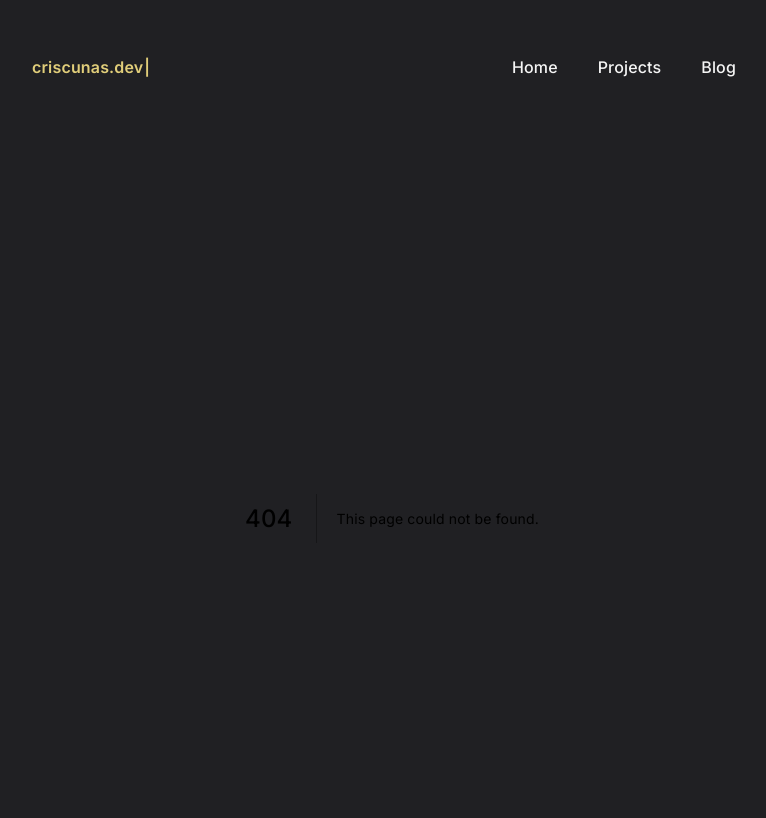
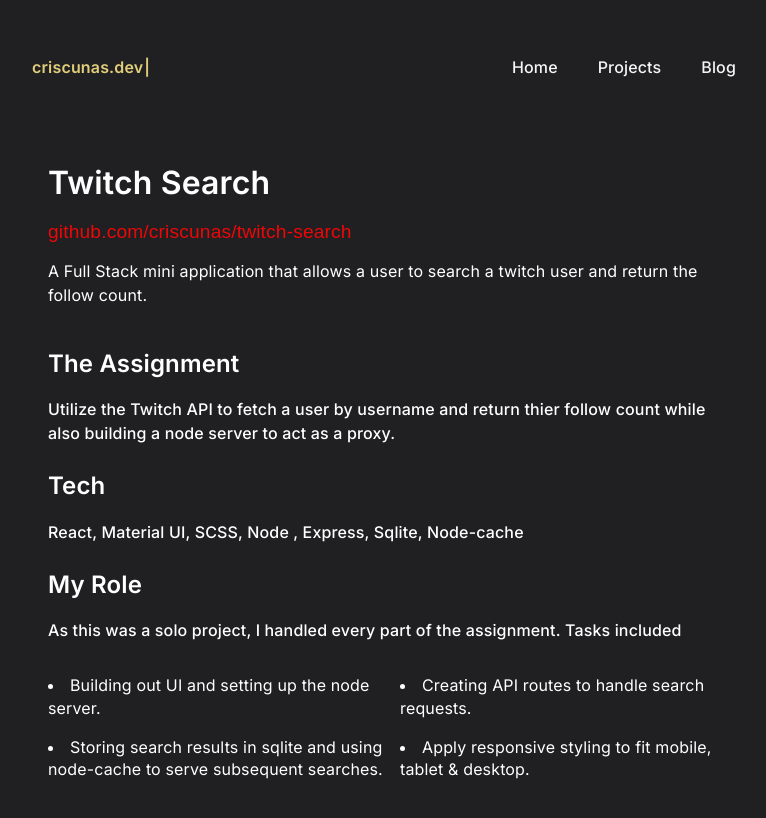
Before and after one commit to criscunas/Portfolio-Site, a Next.js app: page /TwitchSearch in a window 1280 px wide. Before the commit this address had no page. Shown: the top 818 px of the page, without its empty margins (248-1014 px from the left). Built offline with nearby package versions, Linux system fonts and the light colour scheme.

Commit message:
added twitch search

```diff
--- /dev/null
+++ b/pages/TwitchSearch.js
@@ -0,0 +1,74 @@
+import style from '../styles/Twitch.module.scss';
+import { Box, Grid } from "@material-ui/core";
+import Head from 'next/head';
+import Link from 'next/link';
+
+export default function TwitchSearch () {
+  return (
+    <div>
+      <Head>
+        <title>Twitch Search</title>
+      </Head>
+      <Box className={style.twitch}>
+        <div className={style.twitch__header}>
+          <h1 className={style.twitch__title}> Twitch Search </h1>
+          <Link href="https://github.com/criscunas/twitch-search">
+            <a className={style.twitch__description_note}>
+              github.com/criscunas/twitch-search
+            </a>
+          </Link>
+          <p className={style.twitch__description}>
+            A Full Stack mini application that allows a user to search a twitch user and return the follow count.
+          </p>
+        </div>
+
+        <div className={style.twitch__about}>
+          <h1 className={style.twitch__about_head}>The Assignment</h1>
+          <p className={style.twitch__about_description}>
+            Utilize the Twitch API to fetch a user by username and return thier follow count while also building
+            a node server to act as a proxy.
+          </p>
+
+          <h1 className={style.twitch__about_head}>Tech</h1>
+          <p className={style.twitch__about_description}>
+            React, Material UI, SCSS, Node , Express, Sqlite, Node-cache
+          </p>
+          <h1 className={style.twitch__about_head}>My Role</h1>
+          <p className={style.twitch__about_description}>
+            As this was a solo project, I handled every part of the assignment. Tasks included
+          </p>
+          <Grid
+            container
+            className={style.twitch__about_list}
+            spacing={2}
+          >
+            <Grid item xs={12} sm={6}>
+              <li className={style.twitch__about_list_item}>
+                Building out UI and setting up the node server.
+              </li>
+            </Grid>
+
+            <Grid item xs={12} sm={6}>
+              <li className={style.twitch__about_list_item}>
+                Creating API routes to handle search requests.
+              </li>
+            </Grid>
+
+            <Grid item xs={12} sm={6}>
+              <li className={style.twitch__about_list_item}>
+                Storing search results in sqlite and using node-cache to serve subsequent searches.
+              </li>
+            </Grid>
+
+            <Grid item xs={12} sm={6}>
+              <li className={style.twitch__about_list_item}>
+                Apply responsive styling to fit mobile, tablet & desktop.
+              </li>
+            </Grid>
+          </Grid>
+        </div>
+
+      </Box>
+    </div>
+  )
+}
--- /dev/null
+++ b/styles/Twitch.module.scss
@@ -0,0 +1,87 @@
+@use '../styles/mixins.scss'as *;
+@use '../styles/variables.scss' as *;
+
+.twitch {
+
+  max-width: 768px;
+  margin: 0 auto;
+
+
+  &__header {
+    padding: 1.5rem 1rem 0rem 1rem;
+
+    @include beforeTablet {
+      padding: 2rem 1rem 0rem 1rem;
+    }
+  }
+
+  &__title {
+    color: white;
+    font-size: 2rem;
+    font-weight: 600;
+    line-height: 2rem;
+    padding: 1rem 0 1.5rem 0;
+  }
+
+  &__description {
+    color: white;
+    font-size: 1rem;
+    line-height: 1.5rem;
+    padding-top: 1rem;
+  }
+
+
+  &__description_note {
+    padding-top: 1rem;
+    color: $myspace-red;
+    text-decoration: wavy;
+    font-size: 1.2rem;
+    line-height: 1rem;
+  }
+
+  &__about {
+    padding: 1rem;
+  }
+
+
+  &__about_head {
+    padding-top: 1.5rem;
+    font-size: 1.5rem;
+    color: white;
+    font-weight: 600;
+  }
+
+  &__about_description {
+    margin-top: 0.5rem;
+    font-weight: 500;
+    font-size: 1rem;
+    line-height: 1.5rem;
+    color: white;
+
+    @include beforeTablet {
+      margin-top: 1rem;
+    }
+  }
+
+  &__about_list {
+    color: white;
+    padding: 1.5rem 0 1rem 0;
+
+    @include beforeTablet {
+      padding: 2rem 0 1.5rem 0;
+    }
+  }
+
+  &__about_list_item {
+    color: white;
+    font-size: 0.9rem;
+
+    @include beforeTablet {
+      font-size: 1rem;
+    }
+  }
+
+  &__carousel {
+    padding: 1rem;
+  }
+}
```
Also changed, not shown: public/projectData.js (+16 -1 lines).
